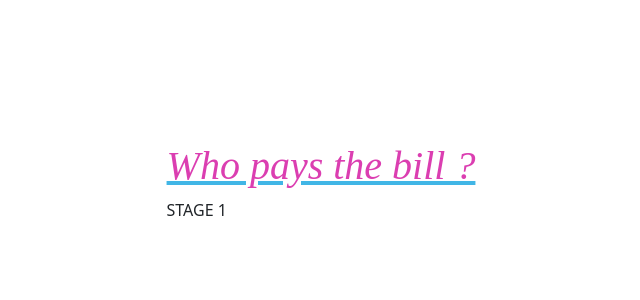
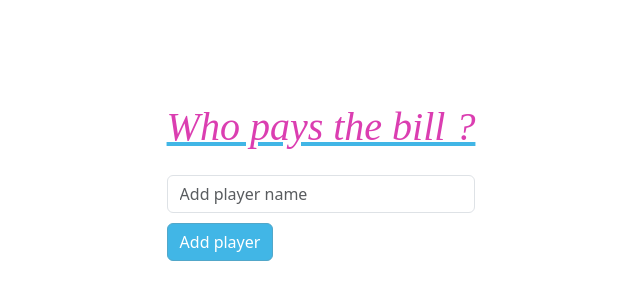
Before and after one commit to ferlobo1985/UDMY-REACT-FS24-Who-pays-the-bill, a React (Vite) app: page / in a window 1280 px wide. Shown: the part 218-518 px from the top of the page, without its empty margins (319-959 px from the left). Built offline with nearby package versions, Linux system fonts and the light colour scheme.

Commit message:
04-Creating the form
04-Creating the form

```diff
--- a/src/components/stage_one.jsx
+++ b/src/components/stage_one.jsx
@@ -1,10 +1,38 @@
+import { useRef } from 'react';
+import { Button, Form, Alert } from 'react-bootstrap';
+
+const Stage1 = () => {
+    const textInput = useRef();
 
 
-const Stage1 = () => {
+    const handleSubmit = (e) => {
+        e.preventDefault();
+        const value = textInput.current.value;
+
+        /// run validation
+        /// add to list
+        console.log(value)
+        textInput.current.value = '';
+    }
 
     return(
         <>
-            STAGE 1
+            <Form onSubmit={handleSubmit} className='mt-4'>
+                <Form.Group>
+                    <Form.Control
+                        type="text"
+                        placeholder='Add player name'
+                        name='player'
+                        ref={textInput}
+                    />
+                </Form.Group>
+
+                {/* show errors */}
+
+                <Button className='miami' variant='primary' type='submit' >
+                    Add player
+                </Button>
+            </Form>
         </>
     )
 
```
